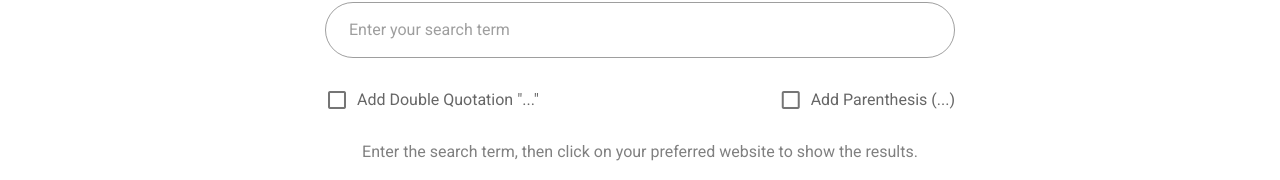
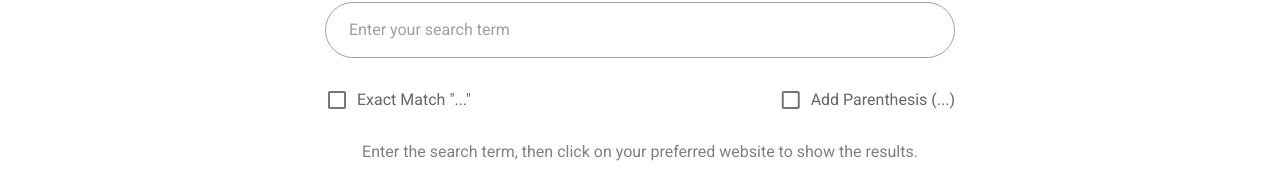
Before and after one commit to Mayo46/global-search, a Nuxt app: page / in a window 1280 px wide. Shown: the part 265-445 px from the top of the page. Built offline with nearby package versions, Linux system fonts and the light colour scheme.

Commit message:
Update index.vue

```diff
--- a/pages/index.vue
+++ b/pages/index.vue
@@ -20,7 +20,7 @@
         <div class="checkboxes">
           <v-checkbox
             v-model="addQuotation"
-            label='Add Double Quotation "..." '
+            label='Exact Match "..."'
             hide-details
             @change="quotation"
           ></v-checkbox>
```
